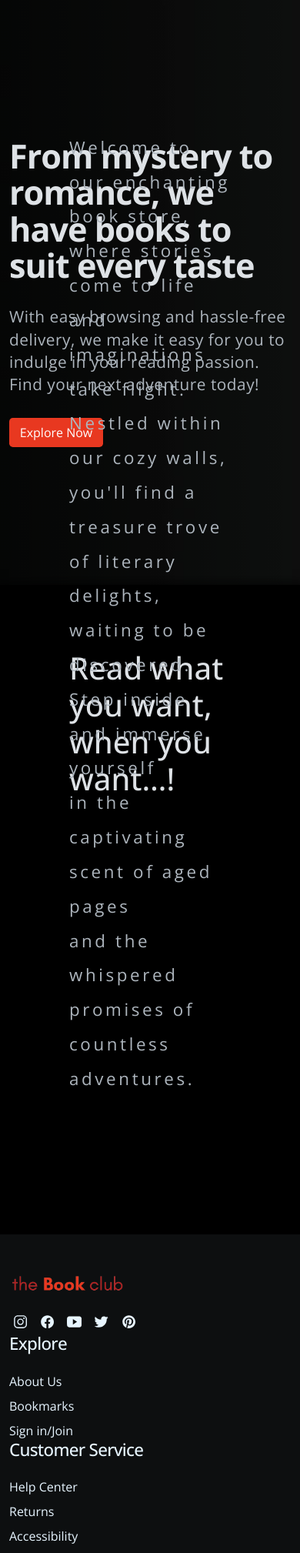
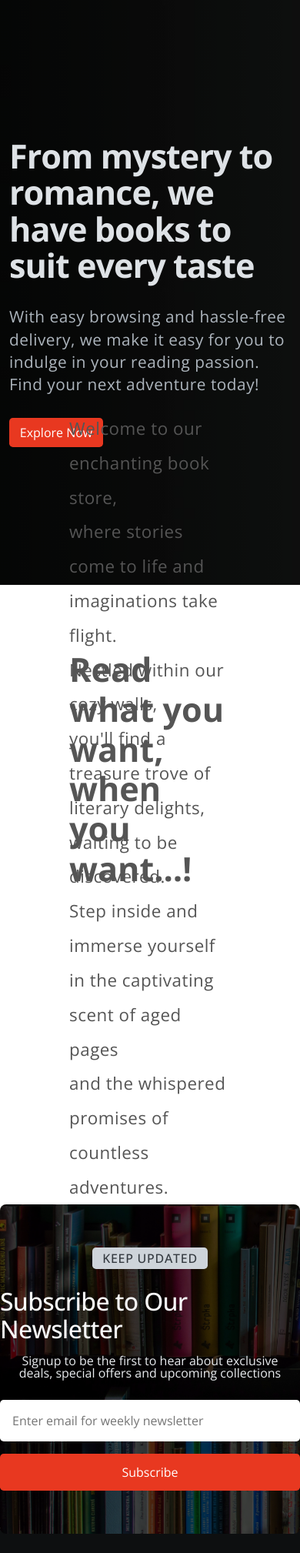
Before and after one commit to ajaysajikumar8/The-Book-Club, a Flask app: page / in a window 390 px wide; the page is wider, and only the part inside the window is pictured. Shown: the part 74-2092 px from the top of that part at 77% size. Run offline with Flask 3, Linux system fonts and the light colour scheme.

Commit message:
add features

```diff
--- a/intents.json
+++ b/intents.json
@@ -19,7 +19,6 @@
 				"Hi there, how can I help?",
 				"Hello, what can I do to help you?",
 				"How may I help you, please?"
-
 			]
 		},
 		{
@@ -75,7 +74,11 @@
 			"patterns": [
 				"What does this website do ?",
 				"Why is this website there?",
-				"How does this website function?"
+				"How does this website function?",
+				"what does the site do?",
+				"What is the website used for?",
+				"what are your commands",
+				"what are your instructions?"
 			],
 			"responses": [
 				"We sell books",
@@ -88,7 +91,16 @@
 			"patterns": [
 				"what are your abilities ?",
 				"What skills do you possess?",
-				"What skills do you have?"
+				"What skills do you have?",
+				"What is the website used for?",
+				"How can you help?",
+				"Can you do anything?",
+				"What are your options?",
+				"How can you help?",
+				"What actions are possible?",
+				"What options do you have?",
+				"What activities are possible?",
+				"what are your commands"
 			],
 			"responses": [
 				"I can provide information about the website, product, delivery, payments, customer support. etc",
@@ -364,6 +376,10 @@
 				"Can I talk to a customer service agent?",
 				"Can I speak to a customer representative?",
 				"Can I get in touch with a customer service agent?",
+				"i want to talk to customer support",
+				"I want to speak with customer service.",
+				"I need to contact customer service.",
+				"I would like to contact customer service.",
 				"Is there a customer service agent available?"
 			],
 			"responses": [
@@ -381,7 +397,10 @@
 				"What types of books do you sell?",
 				"Exactly what books do you sell?",
 				"What kind of literature do you sell?",
-				"Which book categories do you sell?"
+				"Which book categories do you sell?",
+				"what are the specified genres",
+				"which genres are included?",
+				"what are the aforementioned genres?"
 			],
 			"responses": [
 				"We offer novels in the romance, science fiction, self-help, thriller, fiction, and horror genres.",
@@ -398,10 +417,24 @@
 				"What are some of your best-selling books?",
 				"Which of your books are the best-selling ones?",
 				"show me your top selections.",
-				"Show me your best books"
+				"Show me your best books",
+				"show me books",
+				"a list of books",
+				"show me the books",
+				"display books for me",
+				"recommend me a book",
+				"recommend a book to me",
+				"suggest a book to me",
+				"Pick out a book for me.",
+				"Please suggest a book for me.",
+				"what are the bestselling books",
+				"what books are the most popular ones?",
+				"what novels have the most sales?"
+
 			],
 			"responses": [
-				"Here is the <a href=\"/explore\">link</a> for popular books"
+				"Here is the <a href=\"/explore\">link</a> for popular books",
+				"This <a href=\"/explore\">link</a> contains list of popular books "
 			]
 		},
 		{
@@ -409,13 +442,16 @@
 			"patterns": [
 				"give me famous Fiction books",
 				"show me famous Fiction books",
-				"What are the popular books in fiction",
+				"What are the books in fiction",
 				"What fiction titles are in demand?",
-				"Which fiction titles are most widely read?",
+				"Which fiction titles are most read?",
 				"What fiction books are in demand?",
 				"Recommend me books in fiction.",
 				"Please suggest fiction books for me.",
-				"Please suggest any fiction books for me."
+				"Please suggest any fiction books for me.",
+				"give me recommendation of fiction books",
+				"Please propose some fiction to me.",
+				"provide me with suggestions for fiction literature."
 			],
 			"responses": [
 				"This is the <a href=\"/explore/books/Fiction\">link</a> for popular books in fiction",
@@ -487,7 +523,7 @@
 				"Please recommend me any Sci-Fi literature.",
 				"Please suggest any Scifi books for me.",
 				"Please recommend any Science Fiction books to me.",
-				"recommend any Sci-Fis",
+				"recommend any Sci-Fi books",
 				"Please recommend any Science Fiction books to me."
 			],
 			"responses": [
@@ -560,7 +596,14 @@
 				"send me a list of authors",
 				"provide me with a list of authors",
 				"how many authors do you have ?",
-				"What number of writers do you have?"
+				"What number of writers do you have?",
+				"show me authors",
+				"show me the writers",
+				"Authors, please",
+				"bring me authors",
+				"Show me the authors",
+				"what authors are there in the library"
+
 			],
 			"responses": [
 				"This is the <a href=\"/explore/authors\">link</a> for very Popular Authors",
--- a/static/style.css
+++ b/static/style.css
@@ -124,16 +124,17 @@
 .section-landing {
     height: 100vh;
     background-size: cover;
-	background: black; /* Replace with your desired gradient colors */
-	box-shadow: 0px 0px 10px 5px rgba(0, 0, 0, 0.5); /* Adjust the shadow properties as needed */
+    /* background: black; */
+    /* box-shadow: 0px 0px 10px 5px rgba(0, 0, 0, 0.5); */
     padding: 90px;
-	color: #ffffff;
+    /* color: #ffffff; */
 }
 
 .heading-primary-up {
-	font-size: 2.5rem;
-	color: #dee2e6;
+    font-size: 2.7rem;
+    /* color: #dee2e6; */
     letter-spacing: 1;
+	font-weight: 700;
     transform: translate(1%, 160%);
     animation-name: floating;
     animation-duration: 1.4s;
@@ -155,13 +156,12 @@
 .hero-description-up {
     font-size: 1.4rem;
     line-height: 2;
-	letter-spacing: 3.6px;
-	color: #adb5bd;
+    letter-spacing: 0.5px;
+    /* color: #adb5bd; */
     margin-bottom: 1.8rem;
     transform: translate(0%, -110%);
     position: relative;
 }
-
 /*services*/
 
 .services {
@@ -390,11 +390,11 @@
 }
 
 .image-chat img:first-child {
-	animation-delay: 1.4s;
+	animation-delay: 0.4s;
 }
 
 .image-chat img:last-child {
-	animation-delay: 4s;
+	animation-delay: 2s;
 }
 
 @keyframes fadeAnimation {
--- a/templates/components/header.html
+++ b/templates/components/header.html
@@ -17,6 +17,7 @@
 			integrity="sha384-EVSTQN3/azprG1Anm3QDgpJLIm9Nao0Yz1ztcQTwFspd3yD65VohhpuuCOmLASjC"
 			crossorigin="anonymous"
 		/>
+		<link rel="stylesheet" href="https://cdnjs.cloudflare.com/ajax/libs/font-awesome/5.15.3/css/all.min.css" integrity="sha512-..." crossorigin="anonymous" />
 		<link
 			rel="stylesheet"
 			href="{{ url_for('static', filename='general.css') }}"
--- a/templates/index.html
+++ b/templates/index.html
@@ -1,5 +1,4 @@
-{% include "components/header.html"%}
-{% include "components/nav.html"%}
+{% include "components/header.html"%} {% include "components/nav.html"%}
 
 <main>
 	<section class="section-hero d-flex">
@@ -7,20 +6,23 @@
 			<div class="hero row">
 				<div class="hero-textbox col-sm-12 col-md-6">
 					<h1 class="heading-primary">
-								From mystery to romance, we have books to suit
-								every taste
+						From mystery to romance, we have books to suit every
+						taste
 					</h1>
 					<p class="hero-description">
-								With easy browsing and hassle-free delivery, we
-								make it easy for you to indulge in your reading
-								passion. Find your next adventure today!
+						With easy browsing and hassle-free delivery, we make it
+						easy for you to indulge in your reading passion. Find
+						your next adventure today!
 					</p>
-							{% if current_user.is_authenticated:  %}
-							<a href="{{url_for('explore_books')}}" class="btn btn--full">Explore Now</a>
+					{% if current_user.is_authenticated: %}
+					<a href="{{url_for('explore_books')}}" class="btn btn--full"
+						>Explore Now</a
+					>
 					{% else: %}
-							<a href="{{url_for('login')}}" class="btn btn--full">Explore Now</a>
+					<a href="{{url_for('login')}}" class="btn btn--full"
+						>Explore Now</a
+					>
 					{% endif %}
-
 				</div>
 			</div>
 		</div>
@@ -29,31 +31,67 @@
 	<!-- Landing Page -->
 	<section class="section-landing">
 		<h1 class="heading-primary-up">
-					Read what you want, <br> when you want…!
+			Read what you want, <br />
+			when you want…!
 		</h1>
 		<div class="book-stack">
-						<img src="https://shorturl.at/gAJ12" alt="Book 1">
-						<img src="https://shorturl.at/uwxzI" alt="Book 2">
-						<img src="https://shorturl.at/deqIS" alt="Book 3">
-						<img src="https://shorturl.at/be168" alt="Book 4">
-						<img src="https://shorturl.at/gzHU6" alt="Book 5">
+			<img src="https://shorturl.at/gAJ12" alt="Book 1" />
+			<img src="https://shorturl.at/uwxzI" alt="Book 2" />
+			<img src="https://shorturl.at/deqIS" alt="Book 3" />
+			<img src="https://shorturl.at/be168" alt="Book 4" />
+			<img src="https://shorturl.at/gzHU6" alt="Book 5" />
 		</div>
 
 		<div class="book-stackk">
-						<img src="https://shorturl.at/oxJM8" alt="Book 6">
-						<img src="https://shorturl.at/HTVX8" alt="Book 7">
-						<img src="https://shorturl.at/gmC89" alt="Book 8">
-						<img src="https://shorturl.at/GPR24" alt="Book 9">
-						<img src="https://shorturl.at/nGNX6" alt="Book 10">
+			<img src="https://shorturl.at/oxJM8" alt="Book 6" />
+			<img src="https://shorturl.at/HTVX8" alt="Book 7" />
+			<img src="https://shorturl.at/gmC89" alt="Book 8" />
+			<img src="https://shorturl.at/GPR24" alt="Book 9" />
+			<img src="https://shorturl.at/nGNX6" alt="Book 10" />
 		</div>
 
-
 		<p class="hero-description-up">
-						Welcome to our enchanting book store,<br> where stories come to life and imaginations take flight. <br> Nestled within our cozy walls, <br> you'll find a treasure trove of literary delights, <br> waiting to be discovered. <br> Step inside and immerse yourself <br> in the captivating scent of aged pages <br> and the whispered promises of <br> countless adventures.
+			Welcome to our enchanting book store,<br />
+			where stories come to life and imaginations take flight. <br />
+			Nestled within our cozy walls, <br />
+			you'll find a treasure trove of literary delights, <br />
+			waiting to be discovered. <br />
+			Step inside and immerse yourself <br />
+			in the captivating scent of aged pages <br />
+			and the whispered promises of <br />
+			countless adventures.
 		</p>
-
 	</section>
-
+	<!-- CTA/NEWSLETTER SECTION -->
+	<section class="section-newsletter d-flex align-items-center">
+		<div class="container">
+			<div class="newsletter-cta">
+				<p class="subtitle subtitle--cta mb-4">keep updated</p>
+				<h2 class="heading-secondary mb-3 text-light">
+					Subscribe to Our Newsletter
+				</h2>
+				<p class="cta-description mx-2">
+					Signup to be the first to hear about exclusive deals,
+					special offers and upcoming collections
+				</p>
+				<div class="container">
+					<form action="" class="row justify-content-center gap-3">
+						<input
+							type="text"
+							placeholder="Enter email for weekly newsletter"
+							class="cta-email-input col-sm-12 col-md-7 col-lg-6"
+						/>
+						<input
+							type="submit"
+							value="Subscribe"
+							class="cta-subscribe col-sm-6 col-md-2"
+						/>
+					</form>
+				</div>
+			</div>
+		</div>
+	</section>
 
 	<!-- FOOTER SECTION -->
 	{% include "components/footer.html" %}
+</main>
```
Lines whose indentation alone changed are shown as unchanged.
